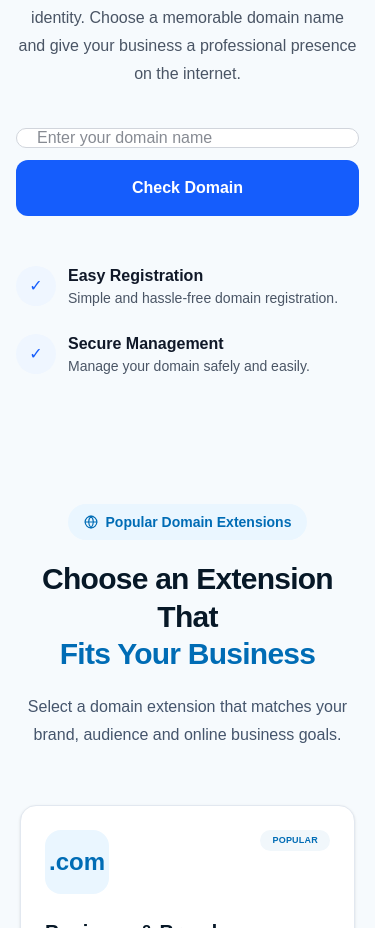
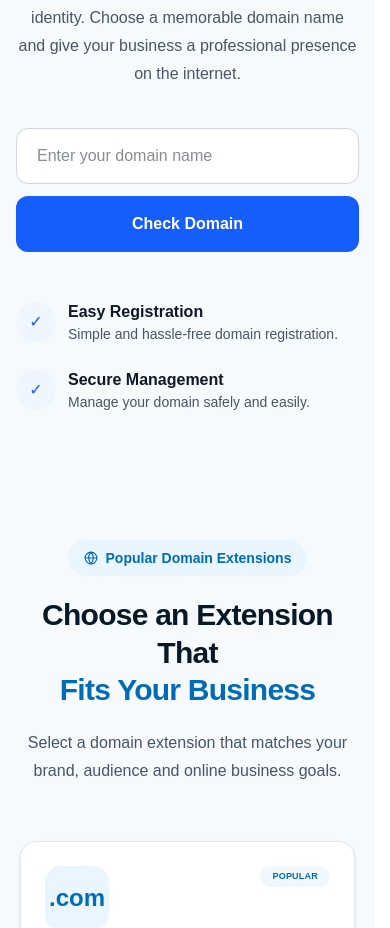
Before and after one commit to codeofjeet/zterabyte, a Next.js app: page /domains in a window 390 px wide. Shown: the part 3803-4731 px from the top of the page. Built offline with nearby package versions, Linux system fonts and the light colour scheme.

Commit message:
update Domain Search Section

```diff
--- a/src/components/domain/DomainSection.tsx
+++ b/src/components/domain/DomainSection.tsx
@@ -208,7 +208,7 @@ export default function DomainSection() {
             }}
             placeholder="Enter your domain name"
             disabled={loading}
-            className="h-14 flex-1 rounded-xl border border-gray-300 bg-white px-5 text-base text-gray-900 outline-none transition focus:border-blue-500 focus:ring-2 focus:ring-blue-100 disabled:cursor-not-allowed disabled:bg-gray-50"
+            className="block h-14 min-h-14 w-full flex-1 appearance-none rounded-xl border border-gray-300 bg-white px-5 text-base leading-normal text-gray-900 outline-none transition focus:border-blue-500 focus:ring-2 focus:ring-blue-100 disabled:cursor-not-allowed disabled:bg-gray-50 sm:h-14"
           />
 
           <button
```
